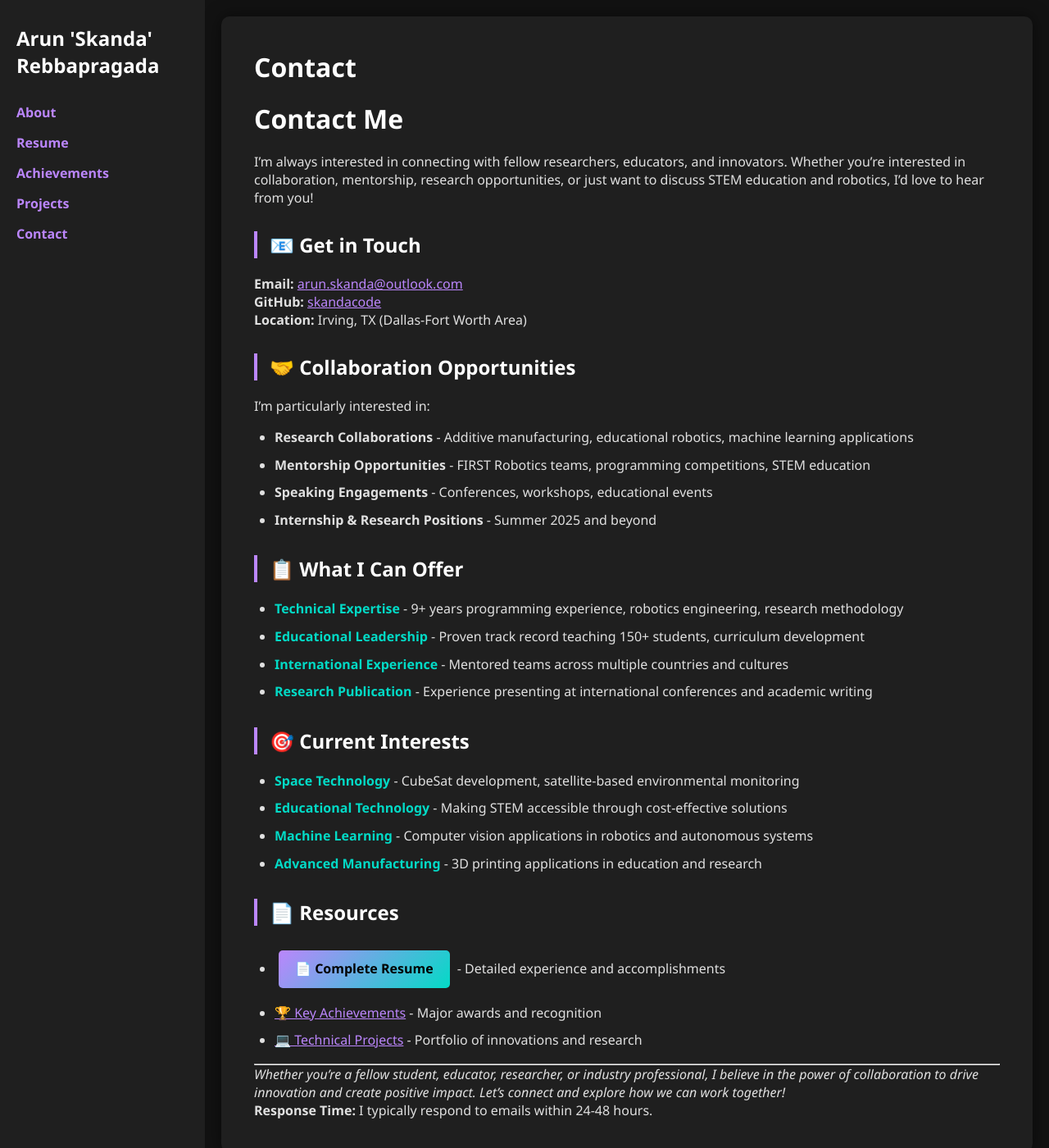
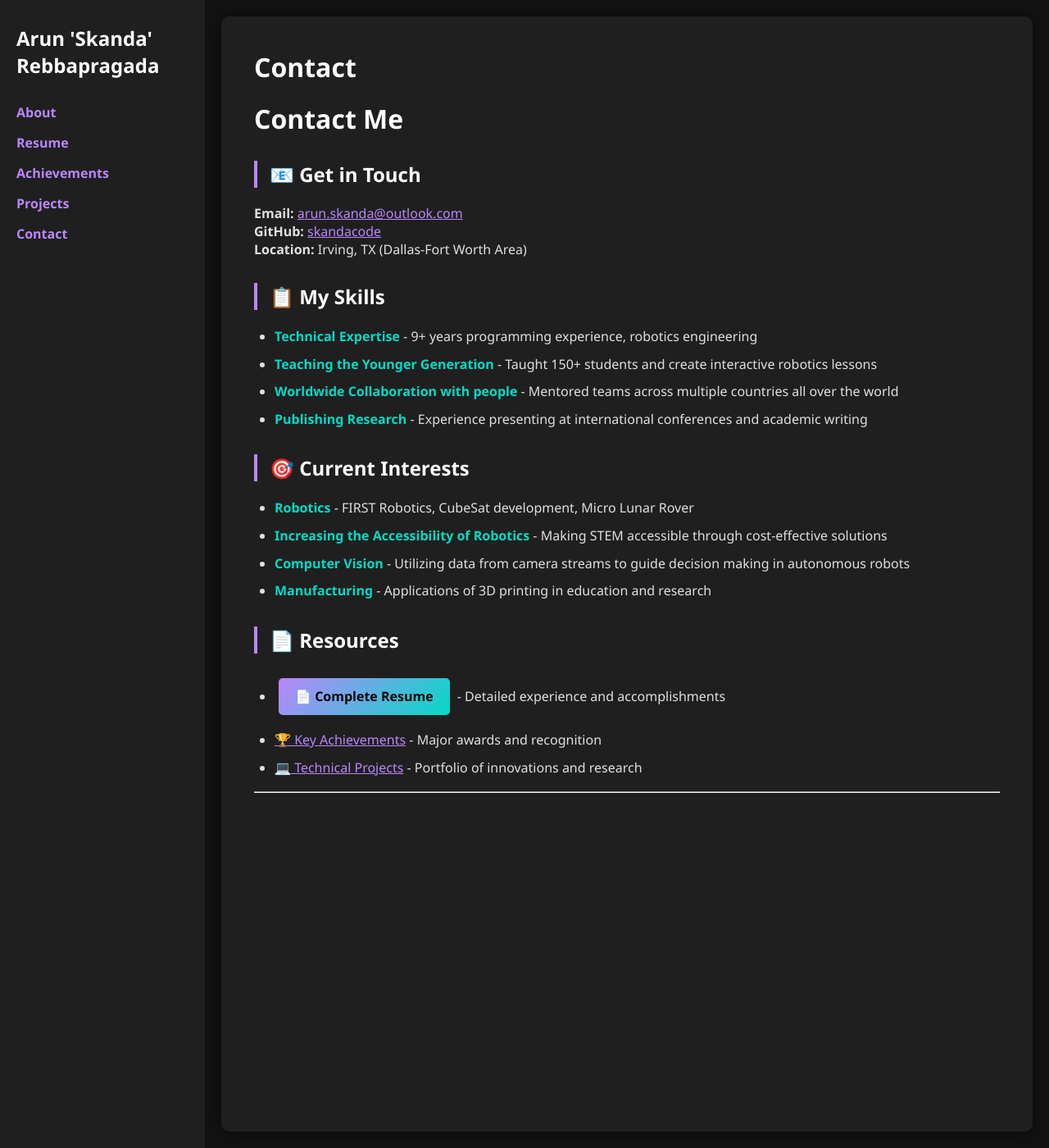
Before and after one commit to skandacode/skandacode.github.io, a Jekyll site: the page built from contact.md, in a window 1280 px wide and 1400 px high. Shown: the whole window at 82% size. Built offline with Jekyll 4.4.1, drawn with Linux system fonts in a browser that asks for light colours.

Commit message:
made pages better

```diff
--- a/contact.md
+++ b/contact.md
@@ -5,35 +5,25 @@ title: Contact
 
 # Contact Me
 
-I'm always interested in connecting with fellow researchers, educators, and innovators. Whether you're interested in collaboration, mentorship, research opportunities, or just want to discuss STEM education and robotics, I'd love to hear from you!
-
 ## 📧 **Get in Touch**
 
 **Email:** [arun.skanda@outlook.com](mailto:arun.skanda@outlook.com)
 **GitHub:** [skandacode](https://github.com/skandacode)
 **Location:** Irving, TX (Dallas-Fort Worth Area)
 
-## 🤝 **Collaboration Opportunities**
+## 📋 **My Skills**
 
-I'm particularly interested in:
-- **Research Collaborations** - Additive manufacturing, educational robotics, machine learning applications
-- **Mentorship Opportunities** - FIRST Robotics teams, programming competitions, STEM education
-- **Speaking Engagements** - Conferences, workshops, educational events
-- **Internship & Research Positions** - Summer 2025 and beyond
-
-## 📋 **What I Can Offer**
-
-- **Technical Expertise** - 9+ years programming experience, robotics engineering, research methodology
-- **Educational Leadership** - Proven track record teaching 150+ students, curriculum development
-- **International Experience** - Mentored teams across multiple countries and cultures
-- **Research Publication** - Experience presenting at international conferences and academic writing
+- **Technical Expertise** - 9+ years programming experience, robotics engineering
+- **Teaching the Younger Generation** - Taught 150+ students and create interactive robotics lessons
+- **Worldwide Collaboration with people** - Mentored teams across multiple countries all over the world
+- **Publishing Research** - Experience presenting at international conferences and academic writing
 
 ## 🎯 **Current Interests**
 
-- **Space Technology** - CubeSat development, satellite-based environmental monitoring
-- **Educational Technology** - Making STEM accessible through cost-effective solutions
-- **Machine Learning** - Computer vision applications in robotics and autonomous systems
-- **Advanced Manufacturing** - 3D printing applications in education and research
+- **Robotics** - FIRST Robotics, CubeSat development, Micro Lunar Rover
+- **Increasing the Accessibility of Robotics** - Making STEM accessible through cost-effective solutions
+- **Computer Vision** - Utilizing data from camera streams to guide decision making in autonomous robots
+- **Manufacturing** - Applications of 3D printing in education and research
 
 ## 📄 **Resources**
 
@@ -42,7 +32,3 @@ I'm particularly interested in:
 - [💻 Technical Projects](projects.md) - Portfolio of innovations and research
 
 ---
-
-*Whether you're a fellow student, educator, researcher, or industry professional, I believe in the power of collaboration to drive innovation and create positive impact. Let's connect and explore how we can work together!*
-
-**Response Time:** I typically respond to emails within 24-48 hours.
```
Also changed, not shown: projects.md (+11 -9 lines).
